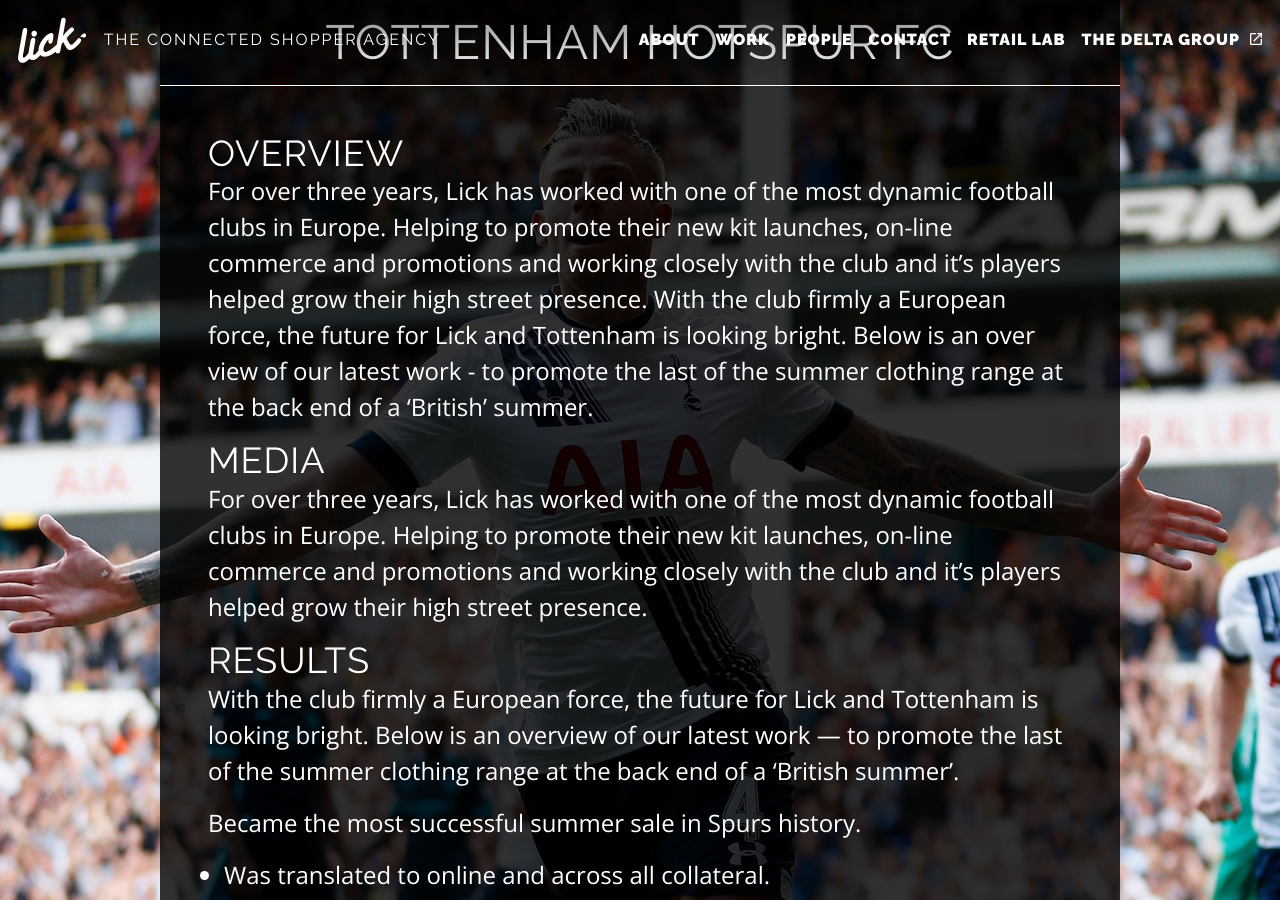
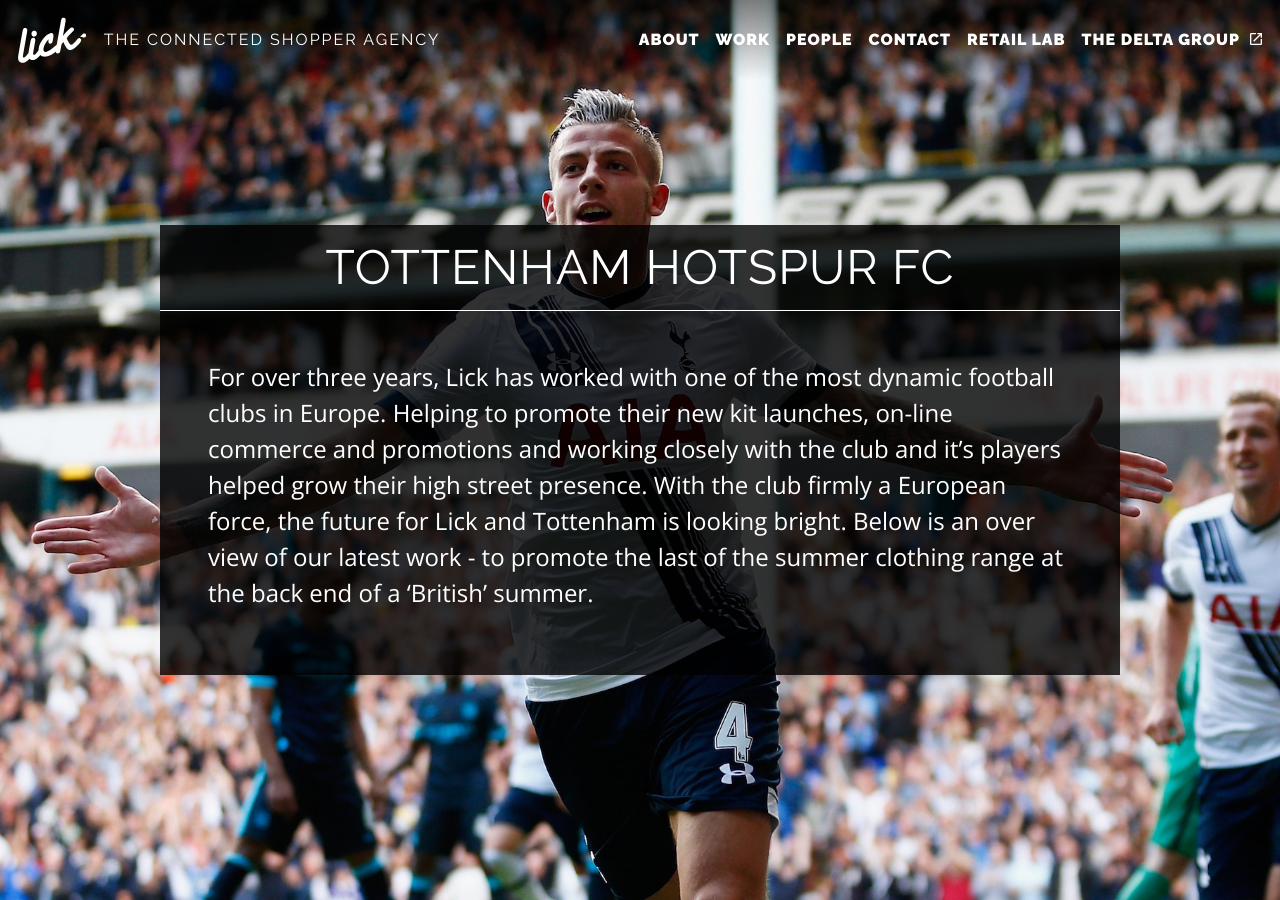
Before and after one commit to lickcreative/website, a Jekyll site: the page built from _case_studies/tottenham-hotspur-fc.markdown, in a window 1280 px wide and 900 px high. Built offline with Jekyll 4.4.1, drawn with Linux system fonts in a browser that asks for light colours; some of the changed text lies outside the part shown.

Commit message:
Updated Tottenham Hotspur Fc and 2 other files

```diff
--- a/_case_studies/tottenham-hotspur-fc.markdown
+++ b/_case_studies/tottenham-hotspur-fc.markdown
@@ -1,12 +1,6 @@
 ---
 title: Tottenham Hotspur FC
 date: 2016-07-20 21:30:00 Z
-client_overview: For over three years, Lick has worked with one of the most dynamic
-  football clubs in Europe. Helping to promote their new kit launches, on-line commerce
-  and promotions and working closely with the club and it’s players helped grow their
-  high street presence. With the club firmly a European force, the future for Lick
-  and Tottenham is looking bright. Below is an over view of our latest work - to promote
-  the last of the summer clothing range at the back end of a ‘British’ summer.
 cover_image: "/uploads/spurs__header.jpg"
 images:
 - "/uploads/spurs_weather.jpg"
@@ -14,15 +8,5 @@ images:
 layout: case_study
 ---
 
-## Overview
-For over three years, Lick has worked with one of the most dynamic football clubs in Europe. Helping to promote their new kit launches, on-line commerce and promotions and working closely with the club and it’s players helped grow their high street presence. With the club firmly a European force, the future for Lick and Tottenham is looking bright. Below is an over view of our latest work - to promote the last of the summer clothing range at the back end of a ‘British’ summer.
-
-## Media
-For over three years, Lick has worked with one of the most dynamic football clubs in Europe. Helping to promote their new kit launches, on-line commerce and promotions and working closely with the club and it’s players helped grow their high street presence.
-
-## Results
-With the club firmly a European force, the future for Lick and Tottenham is looking bright. Below is an overview of our latest work — to promote the last of the summer clothing range at the back end of a 'British summer'.
-
-Became the most successful summer sale in Spurs history.
-- Was translated to online and across all collateral.
-- Established Spurs as a fashion brand not just a football team.
+For over three years, Lick has worked with one of the most dynamic football clubs in Europe. Helping to promote their new kit launches, on-line commerce and promotions and working closely with the club and it’s players helped grow their
+high street presence. With the club firmly a European force, the future for Lick and Tottenham is looking bright. Below is an over view of our latest work - to promote the last of the summer clothing range at the back end of a ‘British’ summer.
--- a/_sass/_hero.scss
+++ b/_sass/_hero.scss
@@ -25,6 +25,7 @@
        object-fit: cover;
     opacity: 0;
     will-change: transform;
+    transform: translate3d(0, 0, 0);
     /* transition: opacity 2s linear, transform 15s linear;*/
     &:nth-child(n+1) {
       -webkit-transform-origin: top right;
--- a/_sass/_navbar.scss
+++ b/_sass/_navbar.scss
@@ -85,6 +85,7 @@
     margin-left: 0.25rem;
     width: 1.5rem;
     height: 100%;
+    max-height: 1.25rem;
     fill: inherit;
   }
   &__icon-wrapper {
@@ -176,6 +177,7 @@
     }
     &__logo {
       height: 3rem;
+      max-width: 4.5rem;
     }
     &__container {
       position: relative;
@@ -187,7 +189,7 @@
       transition: none;
     }
     &__list {
-      position: initial;
+      position: static;
       display: inline;
       transform: none;
       transition: none;
```
